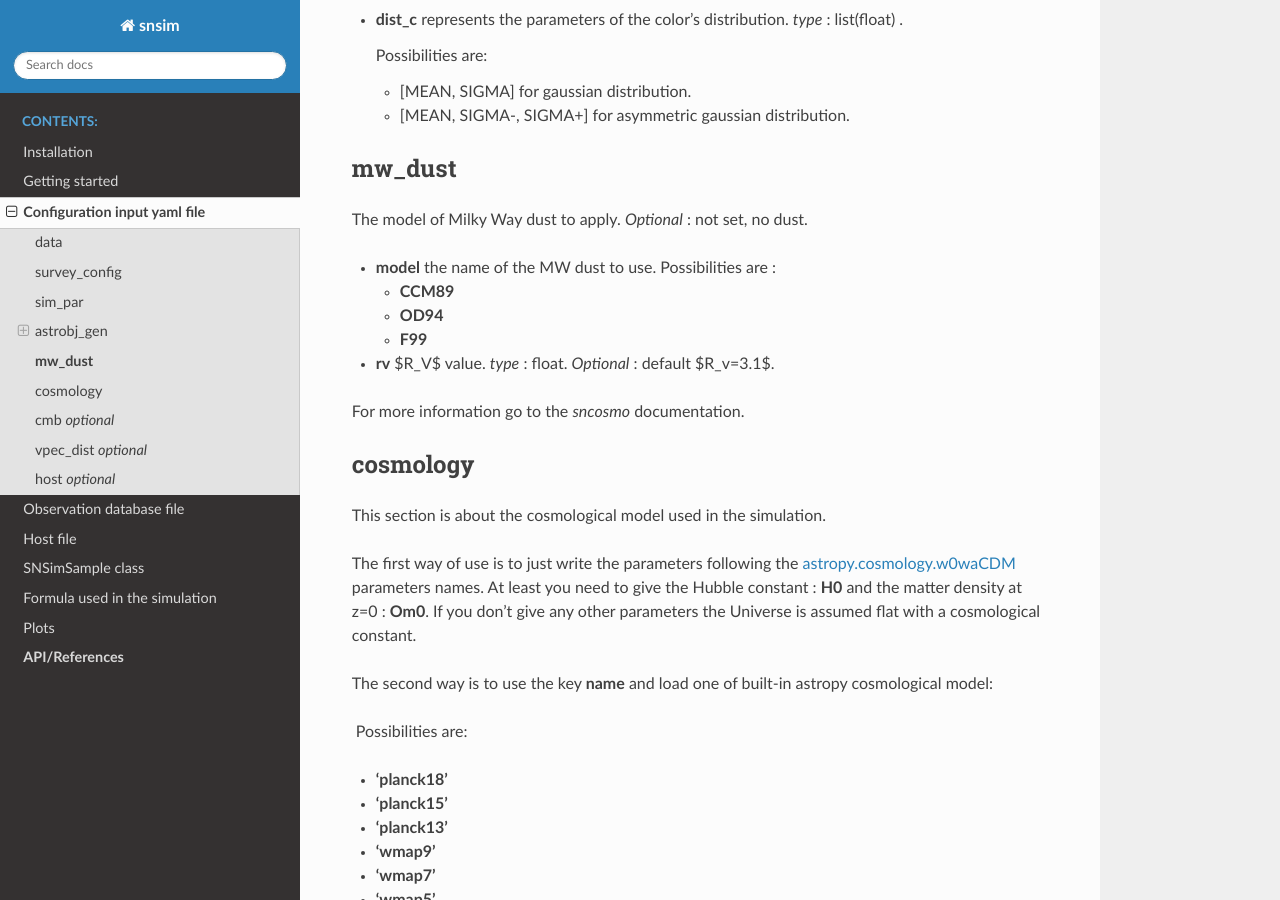
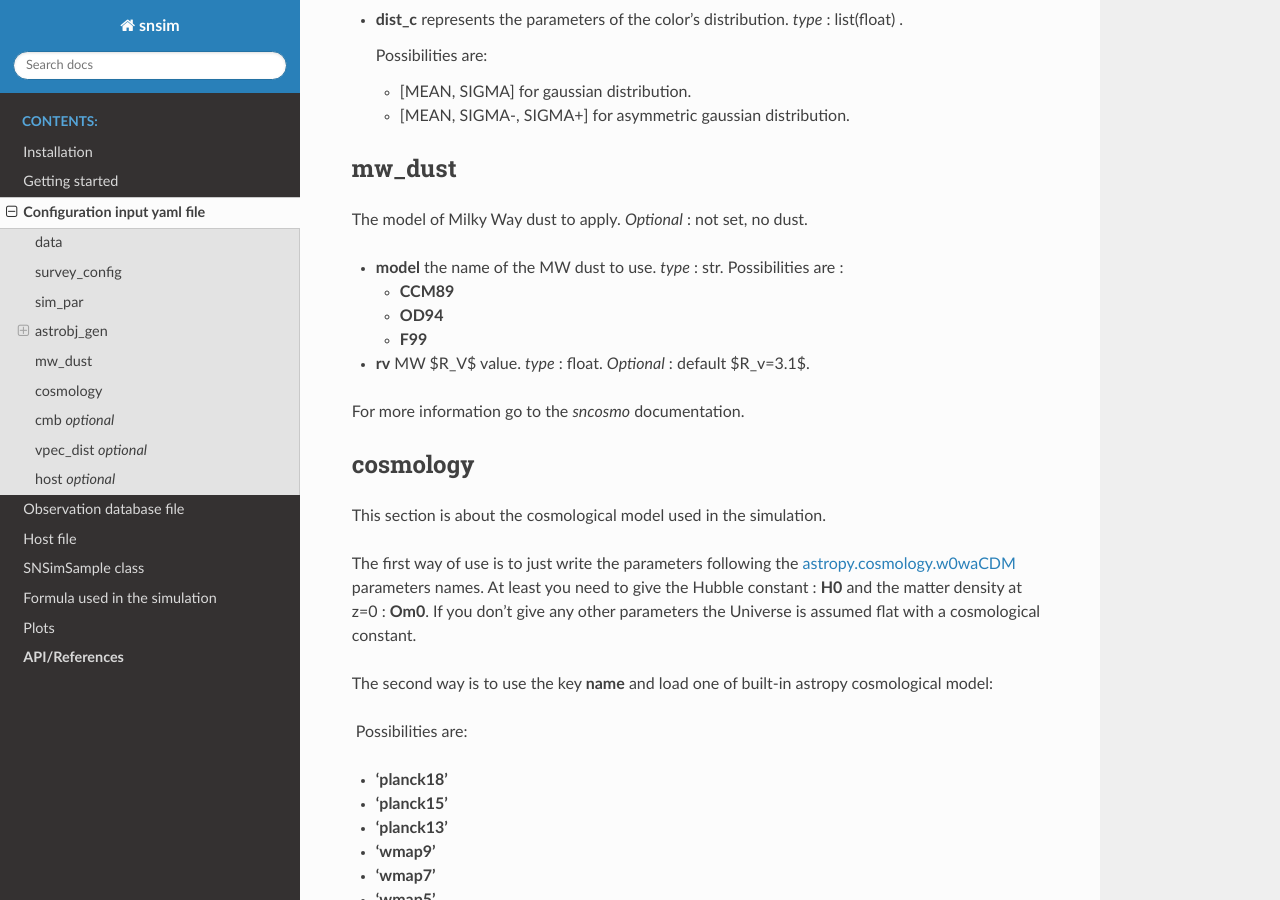
Before and after one commit to bastiencarreres/snsim, a Sphinx documentation site: the page built from docs/configfile.md, in a window 1280 px wide and 900 px high, scrolled down 4680 px. Built offline with Sphinx 7.4.7 and the Read the Docs theme 2.0.0, drawn with Linux system fonts in a browser that asks for light colours; pages that are not in the unit, such as notebooks, are missing from menus.

Commit message:
update doc

```diff
--- a/docs/configfile.md
+++ b/docs/configfile.md
@@ -207,10 +207,10 @@
 
 
 
-## **mw_dust**
+## mw_dust
 The model of Milky Way dust to apply. *Optional* : not set, no dust.
 
-* **model** the name of the MW dust to use.
+* **model** the name of the MW dust to use. *type* : str.
   Possibilities are :
   * **CCM89**
 
@@ -218,7 +218,7 @@
 
   * **F99**
 
-* **rv**  $R_V$ value. *type* : float. *Optional* : default $R_v=3.1$.
+* **rv**  MW $R_V$ value. *type* : float. *Optional* : default $R_v=3.1$.
 
 For more information go to the *sncosmo* documentation.
 
```
Also changed, not shown: other parts of docs/configfile.md (+1 -1 lines).
